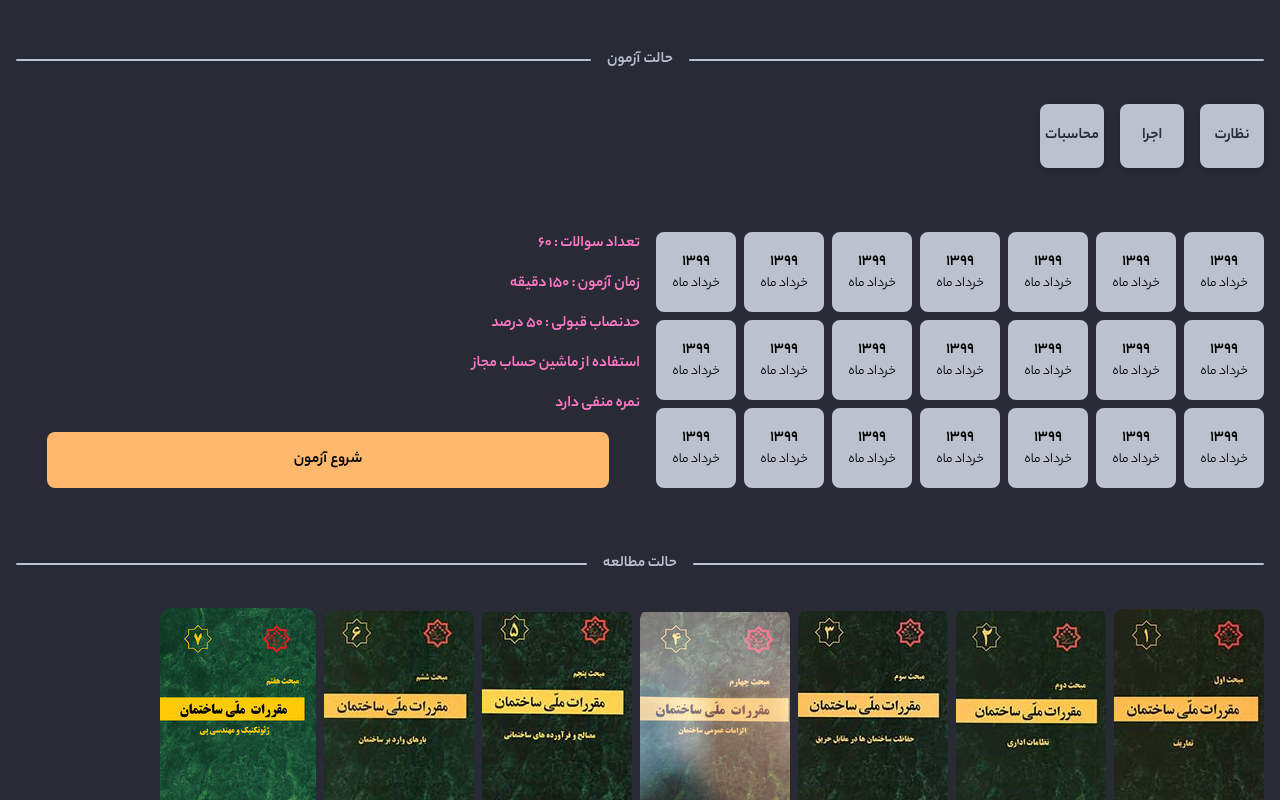
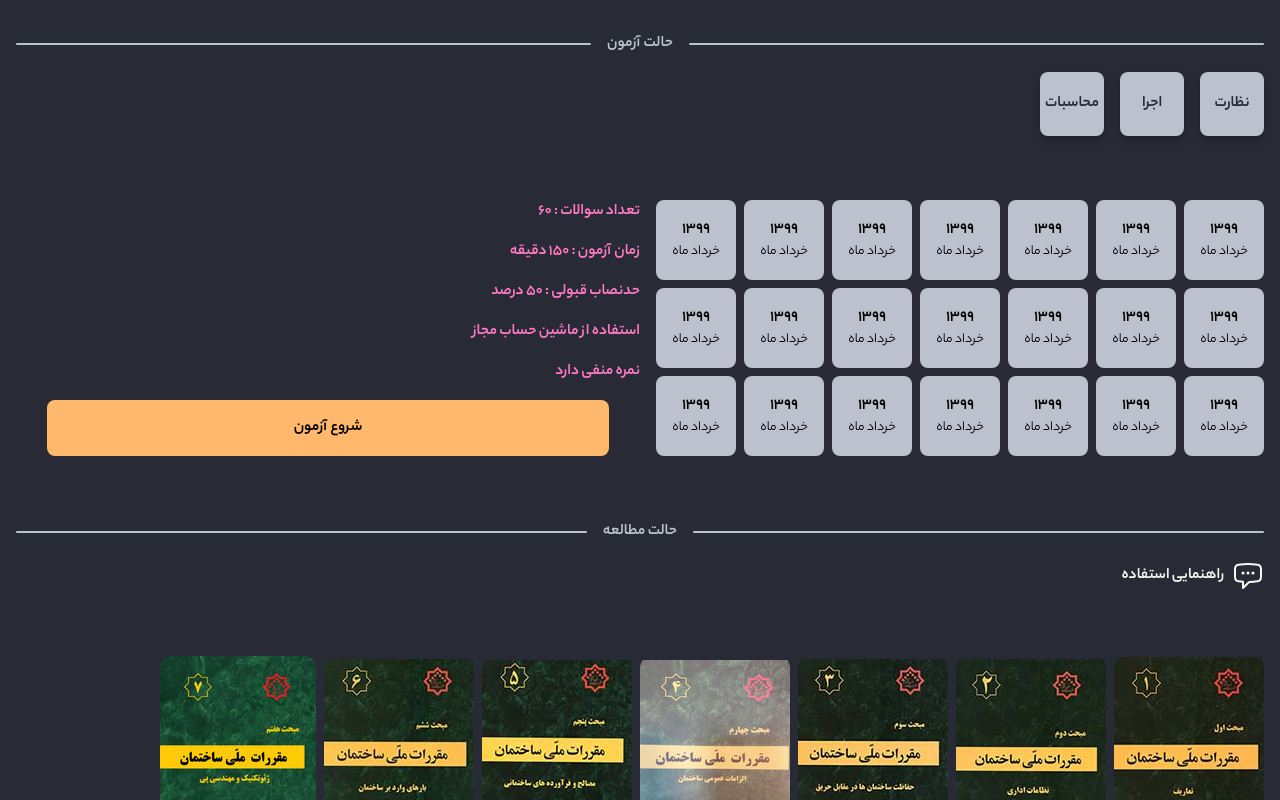
Before and after one commit to milad7212/readyfor, a Next.js app: page /test in a window 1280 px wide. Shown: the top 800 px of the page. Built offline with nearby package versions, Linux system fonts and the light colour scheme.

Commit message:
Add help Icon for explain items

```diff
--- /dev/null
+++ b/components/icons/HelpIcon.jsx
@@ -0,0 +1,40 @@
+import React, { useState } from "react";
+import ShowText from "../ui/ShowText";
+
+function HelpIcon({ className }) {
+  const [showHelp, setShowHelp] = useState(false);
+  return (
+    <div className="">
+      <div
+        onClick={() => setShowHelp((s) => !s)}
+        className="flex my-4 items-center cursor-pointer filter text-ciForeground duration-150 ease-linear hover:text-ciCyan hover:text-xl"
+      >
+        <svg
+          xmlns="http://www.w3.org/2000/svg"
+          fill="none"
+          viewBox="0 0 24 24"
+          strokeWidth={1.5}
+          stroke="currentColor"
+          className="w-8 h-8 "
+        >
+          <path
+            strokeLinecap="round"
+            strokeLinejoin="round"
+            d="M8.625 9.75a.375.375 0 11-.75 0 .375.375 0 01.75 0zm0 0H8.25m4.125 0a.375.375 0 11-.75 0 .375.375 0 01.75 0zm0 0H12m4.125 0a.375.375 0 11-.75 0 .375.375 0 01.75 0zm0 0h-.375m-13.5 3.01c0 1.6 1.123 2.994 2.707 3.227 1.087.16 2.185.283 3.293.369V21l4.184-4.183a1.14 1.14 0 01.778-.332 48.294 48.294 0 005.83-.498c1.585-.233 2.708-1.626 2.708-3.228V6.741c0-1.602-1.123-2.995-2.707-3.228A48.394 48.394 0 0012 3c-2.392 0-4.744.175-7.043.513C3.373 3.746 2.25 5.14 2.25 6.741v6.018z"
+          />
+        </svg>
+        <span className="mr-2  font-bold">راهنمایی استفاده</span>
+      </div>
+
+        <ShowText
+        show={showHelp}
+          title="خواندن سوالات بر طبق هر مبحث"
+          text="
+      سوالات امتحانات بر اساس هر مبحث برای شما جدا شده است و شما میتوانید هر مبحث را با توجه به سوالاتی که از آن آمده است مطالعه کنید. مطمن باشید این موثرترین راه ممکن است و بعد از مطالعه حیرت میکنید از سطح تسلط خود"
+        />
+
+    </div>
+  );
+}
+
+export default HelpIcon;
--- /dev/null
+++ b/components/ui/ShowText.jsx
@@ -0,0 +1,23 @@
+import React from "react";
+
+function ShowText({ title, text, show }) {
+  return (
+    <div
+      className={`my-8 ${show ? "  p-4" : "  h-0 overflow-hidden"}
+    duration-200 ease-linear
+     bg-ciForeground  shadow-md rounded-lg
+     `}
+    >
+      <p className=" font-bold my-3">{title}</p>
+      <p className="">{text}</p>
+      {/* <p className="font-bold my-3">مثال :</p>
+          <div className="flex  flex-wrap">
+            {data.samples.map((item,index)=>(
+              <span className="inline-block m-2 bg-ciOrange p-3 rounded-lg  " key={index}>{item}</span>
+            ))}
+          </div> */}
+    </div>
+  );
+}
+
+export default ShowText;
--- a/pages/test/index.jsx
+++ b/pages/test/index.jsx
@@ -1,5 +1,6 @@
 import { useRouter } from "next/router";
 import React, { useState } from "react";
+import HelpIcon from "../../components/icons/HelpIcon";
 
 function SelectTestPage() {
   const [witchTest, setWitchTest] = useState("");
@@ -72,6 +73,7 @@ function SelectTestPage() {
         </section>
       </div>
       <Divider name="حالت مطالعه"/>
+      <HelpIcon/>
       <div className="">
         <section className="flex flex-wrap gap-2">
           {[1, 1, 1, 1, 1, 1, 1, 1, 1, 1, 1, 1, 1, 1, 1, 1, 1, 1, 1, 1, 1].map(
@@ -115,7 +117,7 @@ function ItemTest({ name, id, active, onClick }) {
 
 function Divider({name='تقسیم کننده'}) {
   return (
-    <div className="flex items-center my-8">
+    <div className="flex items-center my-4">
       <span className="bg-ciTiter h-[2px] rounded-lg w-full"></span>
       <p className="mx-4 whitespace-nowrap text-ciTiter font-bold">{name}</p>
       <span className="bg-ciTiter h-[2px] rounded-lg w-full"></span>
```
